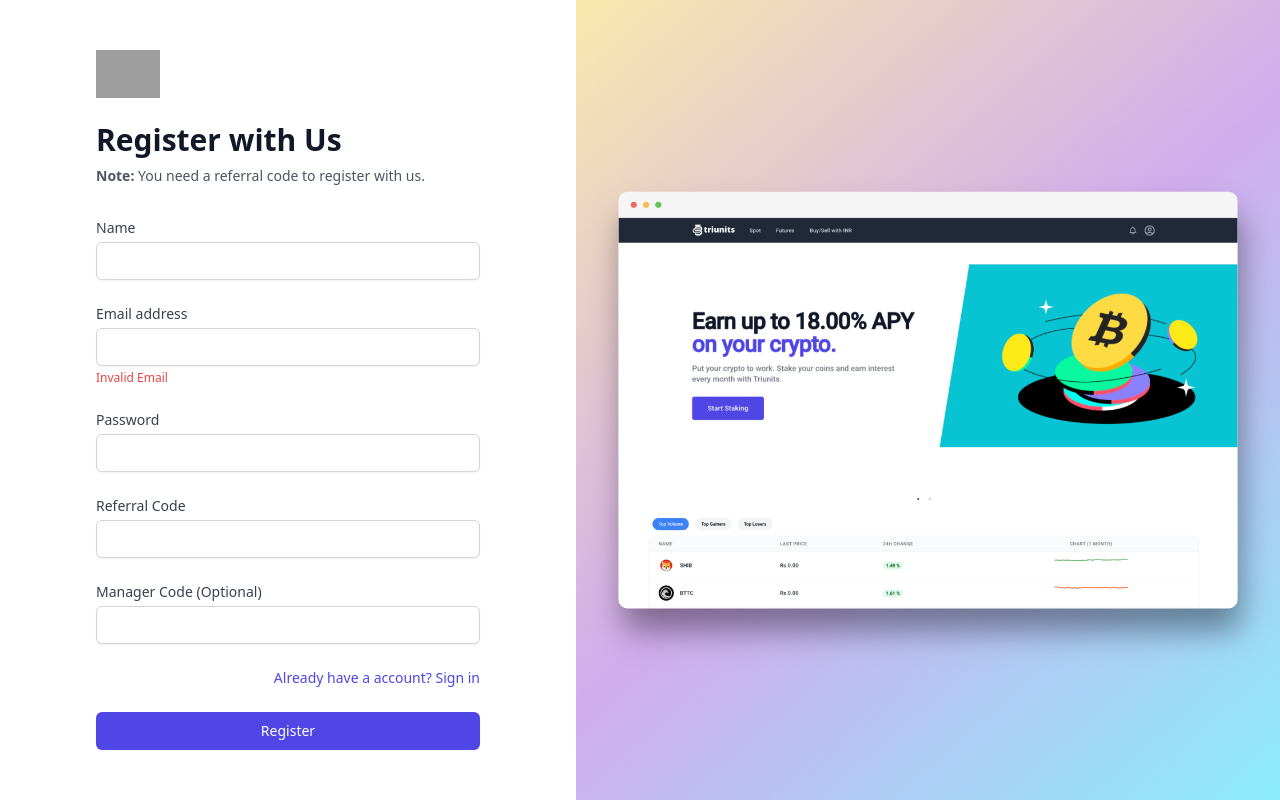
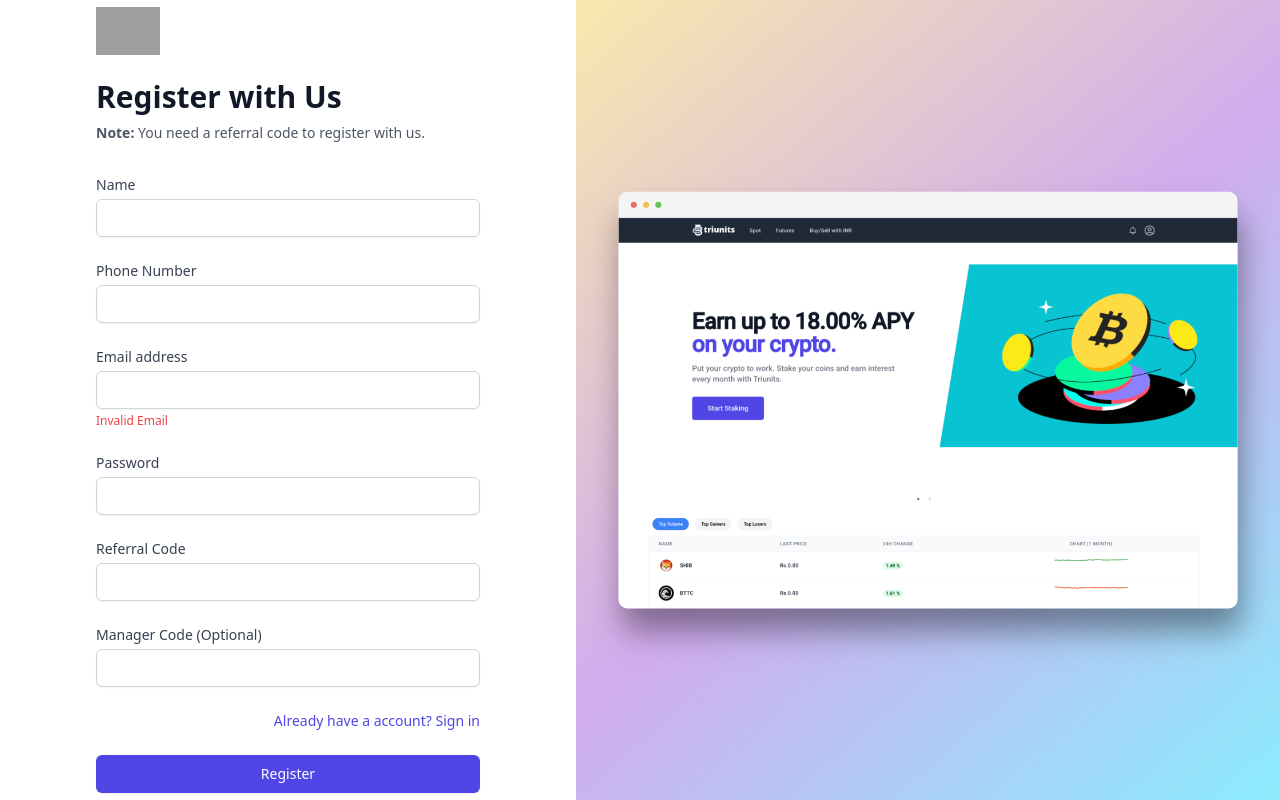
Before and after one commit to capricontech/algo-trader, a Next.js app in the folder website/: page /register in a window 1280 px wide. Built offline with nearby package versions, Linux system fonts and the light colour scheme; grey boxes are pictures that could not be loaded.

Commit message:
Fixed login and register page

```diff
--- a/website/src/lib/api.ts
+++ b/website/src/lib/api.ts
@@ -7,16 +7,33 @@ export async function getHeaders(authenticated = false) {
 }
 
 export async function register(data: any) {
-  const res = await fetch(`${API_URL}/api/register`, {
+  const res = await fetch(`${API_URL}/api/auth/custom-register`, {
     method: "POST",
     headers: await getHeaders(),
     body: JSON.stringify({
-      ...data,
-      username: data.email,
+      data: {
+        ...data,
+        username: data.email,
+      },
     }),
   });
   const json = await res.json();
-  if (!res.ok) throw Error(json.message);
+  if (!res.ok) throw Error(json.error.message);
 
   return json;
 }
+
+export async function login(email: string, password: string) {
+  const res = await fetch(`${API_URL}/api/auth/local`, {
+    method: "POST",
+    headers: await getHeaders(),
+    body: JSON.stringify({
+      identifier: email,
+      password,
+    }),
+  });
+  const json = await res.json();
+  if (!res.ok) throw Error(json.error.message);
+
+  return json;
+}
--- a/website/src/pages/login.tsx
+++ b/website/src/pages/login.tsx
@@ -1,10 +1,30 @@
+import { login } from "@/lib/api";
 import { useState } from "react";
+import { toast } from "react-toastify";
 
 export default function LoginScreen() {
   const [data, setData] = useState({
     email: "",
     password: "",
   });
+  const [loading, setLoading] = useState(false);
+
+  const handleLogin = async (e: React.FormEvent<HTMLButtonElement>) => {
+    e.preventDefault();
+    setLoading(true);
+
+    login(data.email, data.password)
+      .then((res) => {
+        localStorage.setItem("token", res.jwt);
+        localStorage.setItem("user", JSON.stringify(res.user));
+      })
+      .catch((err) => {
+        toast.error(err.message);
+      })
+      .finally(() => {
+        setLoading(false);
+      });
+  };
 
   return (
     <>
@@ -98,12 +118,17 @@ export default function LoginScreen() {
               </div>
 
               <div>
+                {loading ? (
+                  <div>Loading...</div>
+                ) : (
                   <button
                     type="submit"
+                    onClick={handleLogin}
                     className="w-full flex justify-center py-2 px-4 border border-transparent rounded-md shadow-sm text-sm font-medium text-white bg-indigo-600 hover:bg-indigo-700 focus:outline-none focus:ring-2 focus:ring-offset-2 focus:ring-indigo-500"
                   >
                     Sign in
                   </button>
+                )}
               </div>
             </form>
 
--- a/website/src/pages/register.tsx
+++ b/website/src/pages/register.tsx
@@ -1,5 +1,5 @@
 import { register } from "@/lib/api";
-import { isValidEmail } from "@/lib/helpers";
+import { classNames, isValidEmail } from "@/lib/helpers";
 import { useRouter } from "next/router";
 import { useEffect, useState } from "react";
 import { toast } from "react-toastify";
@@ -9,30 +9,37 @@ export default function RegisterScreen() {
   const [data, setData] = useState({
     name: "",
     email: "",
+    phone_number: "",
     password: "",
-    referral: "",
+    referrer: "",
     manager: "",
   });
+  const [referEditable, setReferEditable] = useState(true);
+  const [loading, setLoading] = useState(false);
 
   useEffect(() => {
     // Access the router's `query` object and set referral code
     const { referral } = router.query;
 
     if (referral) {
-      setData({ ...data, referral: referral as string });
+      setData({ ...data, referrer: referral as string });
+      setReferEditable(false);
     }
   }, [router]);
 
   const handleRegister = async (e: React.FormEvent<HTMLButtonElement>) => {
     e.preventDefault();
+    setLoading(true);
 
     register(data)
       .then((res) => {
         router.push("/login");
       })
       .catch((err) => {
-        console.log(err);
         toast.error(err.message);
+      })
+      .finally(() => {
+        setLoading(false);
       });
   };
 
@@ -77,6 +84,28 @@ export default function RegisterScreen() {
                         value={data.name}
                         onChange={(e) =>
                           setData({ ...data, name: e.target.value })
+                        }
+                        className="appearance-none block w-full px-3 py-2 border border-gray-300 rounded-md shadow-sm placeholder-gray-400 focus:outline-none focus:ring-indigo-500 focus:border-indigo-500 sm:text-sm"
+                      />
+                    </div>
+                  </div>
+                  <div>
+                    <label
+                      htmlFor="phone_number"
+                      className="block text-sm font-medium text-gray-700"
+                    >
+                      Phone Number
+                    </label>
+                    <div className="mt-1">
+                      <input
+                        id="phone_number"
+                        name="phone_number"
+                        type="tel"
+                        autoComplete="phone_number"
+                        required
+                        value={data.phone_number}
+                        onChange={(e) =>
+                          setData({ ...data, phone_number: e.target.value })
                         }
                         className="appearance-none block w-full px-3 py-2 border border-gray-300 rounded-md shadow-sm placeholder-gray-400 focus:outline-none focus:ring-indigo-500 focus:border-indigo-500 sm:text-sm"
                       />
@@ -149,11 +178,15 @@ export default function RegisterScreen() {
                         name="referral"
                         type="text"
                         required
-                        value={data.referral}
+                        value={data.referrer}
+                        disabled={!referEditable}
                         onChange={(e) =>
-                          setData({ ...data, referral: e.target.value })
+                          setData({ ...data, referrer: e.target.value })
                         }
-                        className="appearance-none block w-full px-3 py-2 border border-gray-300 rounded-md shadow-sm placeholder-gray-400 focus:outline-none focus:ring-indigo-500 focus:border-indigo-500 sm:text-sm"
+                        className={classNames(
+                          "appearance-none block w-full px-3 py-2 border border-gray-300 rounded-md shadow-sm placeholder-gray-400 focus:outline-none focus:ring-indigo-500 focus:border-indigo-500 sm:text-sm",
+                          referEditable ? "" : "bg-gray-200"
+                        )}
                       />
                     </div>
                   </div>
@@ -189,6 +222,9 @@ export default function RegisterScreen() {
                   </div>
 
                   <div>
+                    {loading ? (
+                      <div>Loading...</div>
+                    ) : (
                       <button
                         type="submit"
                         onClick={handleRegister}
@@ -196,6 +232,7 @@ export default function RegisterScreen() {
                       >
                         Register
                       </button>
+                    )}
                   </div>
                 </form>
               </div>
```
Lines whose indentation alone changed are shown as unchanged.
